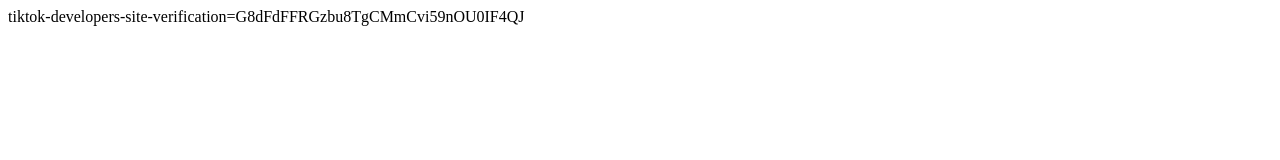
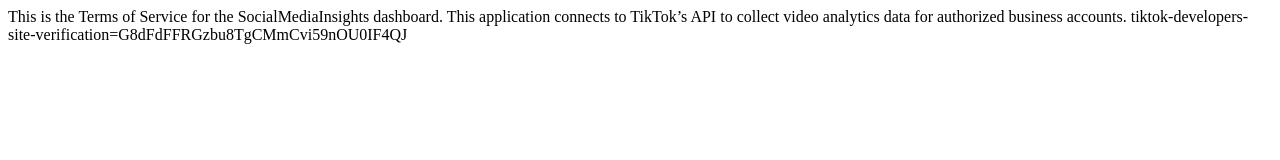
Before and after one commit to ucleanersc-bit/terms, a plain HTML site: page index.html in a window 1280 px wide. Drawn offline with Linux system fonts and the light colour scheme.

Commit message:
Update index.html
Additional details

```diff
--- a/index.html
+++ b/index.html
@@ -4,5 +4,7 @@
 <head>
 </head>
 <body>
+  This is the Terms of Service for the SocialMediaInsights dashboard. This application connects to TikTok’s API to collect video analytics data for authorized business accounts.
+
   tiktok-developers-site-verification=G8dFdFFRGzbu8TgCMmCvi59nOU0IF4QJ
 </body>
```
